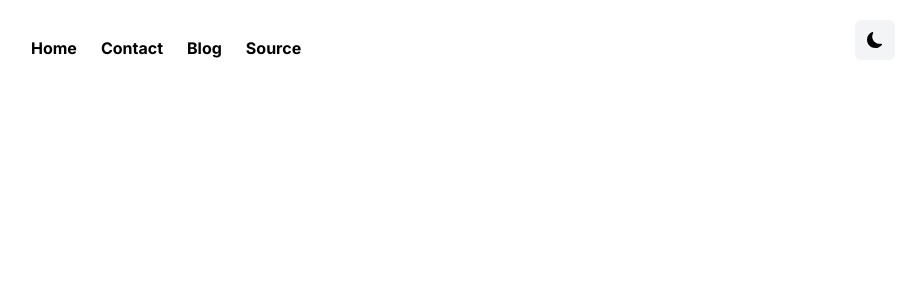
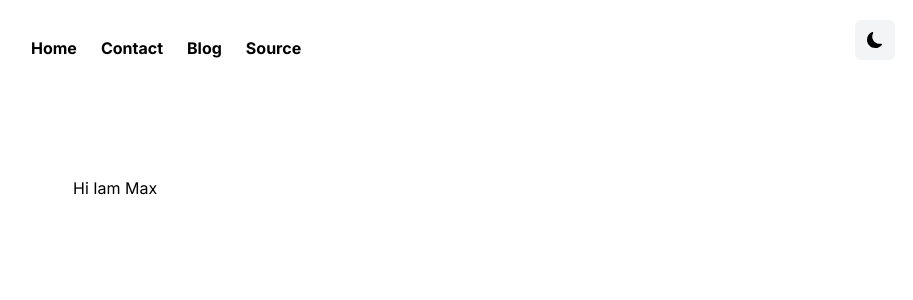
Before and after one commit to max-grzanna/personal-website, a Next.js app: page / in a window 1280 px wide. Shown: the top 300 px of the page, without its empty margins (183-1096 px from the left). Built offline with nearby package versions, Linux system fonts and the light colour scheme.

Commit message:
added next to eslint config

```diff
--- a/components/Container.jsx
+++ b/components/Container.jsx
@@ -6,9 +6,10 @@ import DarkModeToggle from '@/components/DarkModeToggle';
 const classes = {
   links: 'lg:inline-flex lg:w-auto w-full px-3 py-2 rounded text-black dark:text-gray-200 font-bold items-center justify-center hover:bg-gray-600 hover:text-white ',
   DarkModeToggle: 'ml-auto',
+  Content: 'w-[800px] m-auto mt-5 lg:mt-20 p-4',
 };
 
-export default function Navbar() {
+export default function Navbar({ children }) {
   const [active, setActive] = useState(false);
 
   const handleClick = () => {
@@ -16,6 +17,7 @@ export default function Navbar() {
   };
 
   return (
+    <>
       <nav className="flex items-center justify-between flex-wrap p-3 lg:w-[900px] lg:m-auto lg:flex-row-reverse">
         <button
           type="button"
@@ -57,5 +59,10 @@ export default function Navbar() {
           </div>
         </div>
       </nav>
+      <div className={classes.Content}>
+        {children}
+      </div>
+    </>
+
   );
 }
--- a/package.json
+++ b/package.json
@@ -19,6 +19,7 @@
     "reading-time": "^1.3.0"
   },
   "devDependencies": {
+    "@next/eslint-plugin-next": "^12.0.7",
     "autoprefixer": "^10.4.1",
     "eslint": "^8.6.0",
     "eslint-config-airbnb": "^19.0.4",
--- a/pages/index.jsx
+++ b/pages/index.jsx
@@ -4,7 +4,7 @@ import Container from '@/components/Container';
 function Index() {
   return (
     <Container>
-      <h1>Hallo</h1>
+      <h1>Hi Iam Max</h1>
     </Container>
   );
 }
```
Also changed, not shown: .eslintrc.json, 1 other file (tests, documents, lock files or other folders). Lines whose indentation alone changed are shown as unchanged.
